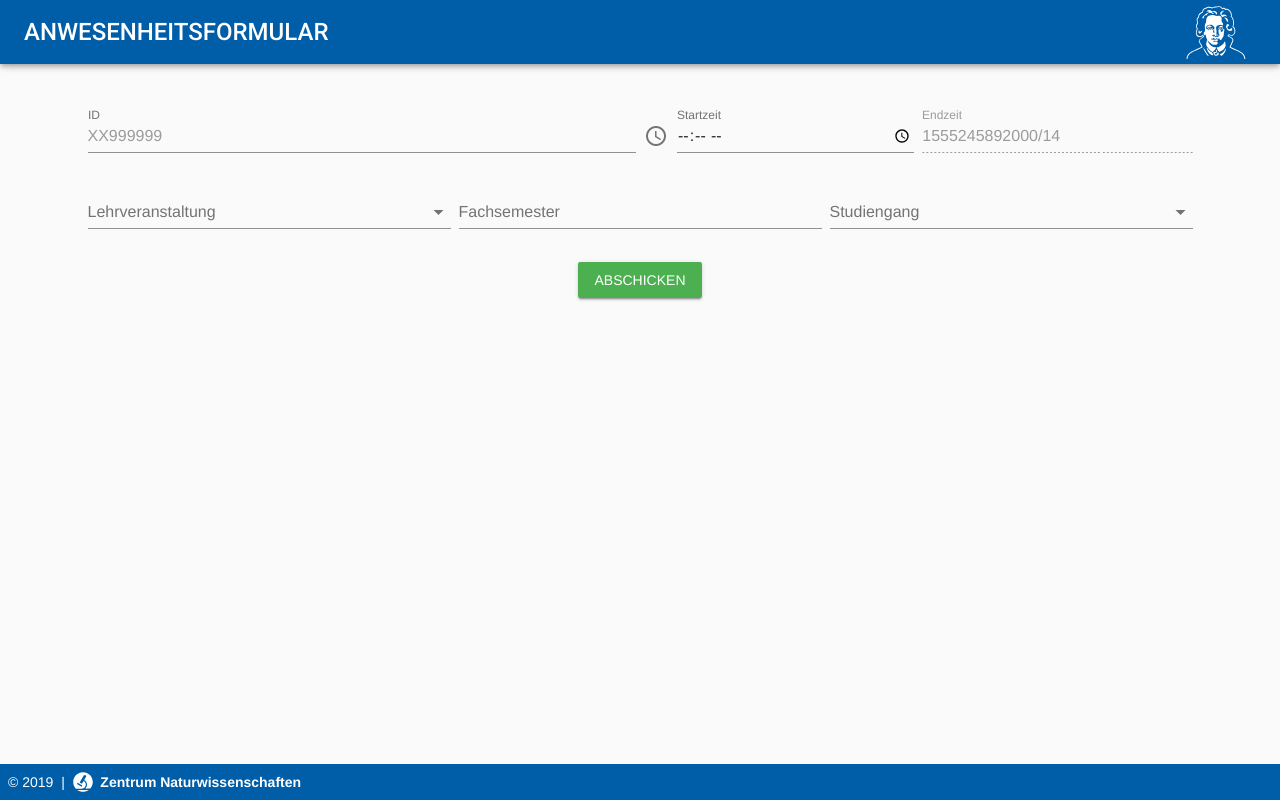
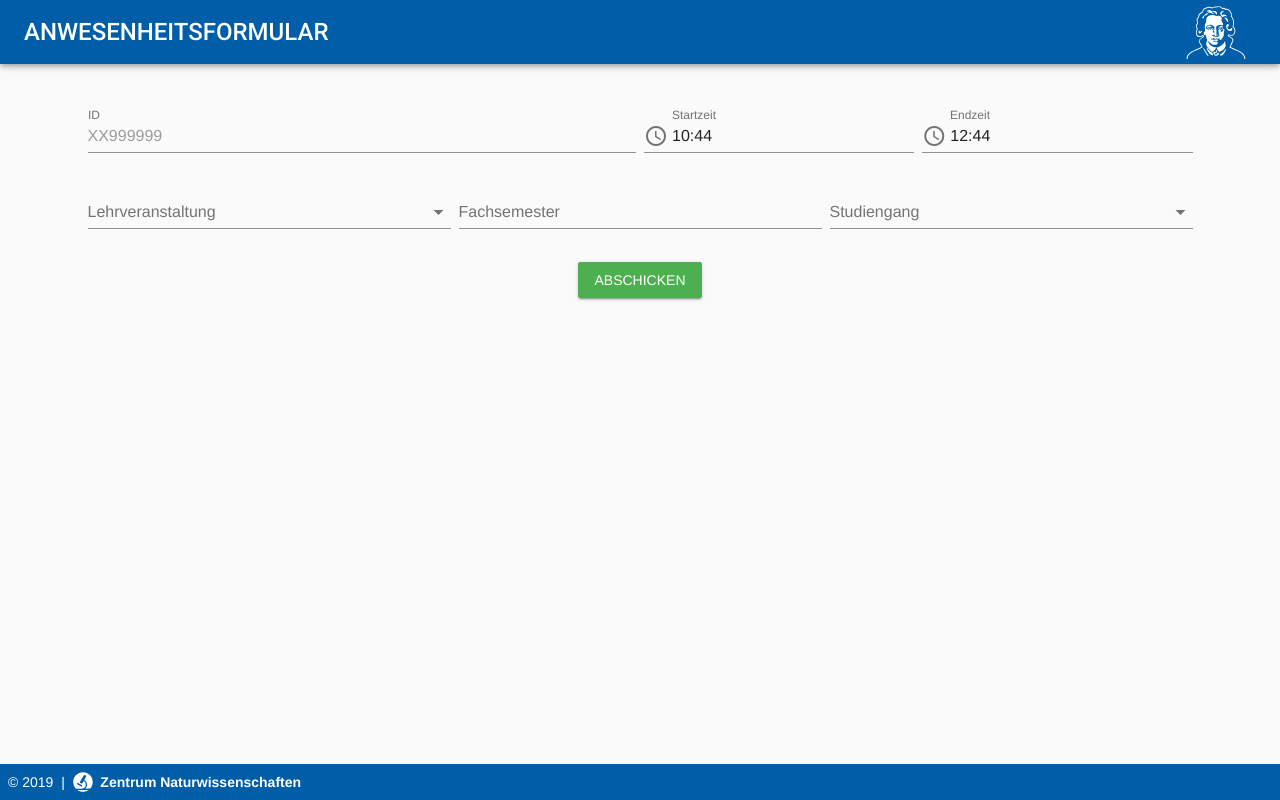
Before and after one commit to zentrumnawi/Mathezentrum, a Vue app: page / in a window 1280 px wide. Built offline with nearby package versions, Linux system fonts and the light colour scheme; what json2csv, v-data-table would draw is missing.

Commit message:
Add TimeInput component

```diff
--- a/package.json
+++ b/package.json
@@ -21,6 +21,7 @@
     "@vue/cli-plugin-eslint": "^3.6.0",
     "@vue/cli-service": "^3.6.0",
     "babel-eslint": "^10.0.1",
+    "date-fns": "^1.30.1",
     "eslint": "^5.16.0",
     "eslint-plugin-vue": "^5.2.2",
     "stylus": "^0.54.5",
--- a/src/components/AttendeeForm.vue
+++ b/src/components/AttendeeForm.vue
@@ -17,23 +17,10 @@
             ></v-text-field>
           </v-flex>
           <v-flex xs3>
-            <v-text-field
-              v-model="form.start"
-              :rules="timeRules"
-              type="time"
-              hint= "HH:MM"
-              label="Startzeit"
-              prepend-icon="access_time"
-              required
-            ></v-text-field>
+            <time-input v-model="form.start" :rules="timeRules" label="Startzeit" required></time-input>
           </v-flex>
           <v-flex xs3>
-            <v-text-field
-              v-model="form.end"
-              disabled
-              :placeholder= "today"
-              label="Endzeit"
-            ></v-text-field>
+            <time-input v-model="form.end" label="Endzeit" disabled></time-input>
           </v-flex>
           <v-flex xs4>
             <v-select
@@ -95,20 +82,14 @@
 </template>
 
 <script>
-
-var today = new Date();
-var hh = String(today.getTime());
-var dd = String(today.getDate()).padStart(2, '0');
-// var mm = String(today.getMonth() + 1).padStart(2, '0'); //January is 0!
-// var yyyy = today.getFullYear();
-
-today = hh + '/' + dd;
+import { subHours } from "date-fns";
+import TimeInput from "@/components/TimeInput";
 
 function initializeForm() {
   return {
     id: "",
-    start: "",
-    end: "",
+    start: new Date(),
+    end: new Date(),
     date: new Date(),
     courses: "",
     semester: "",
@@ -117,8 +98,10 @@ function initializeForm() {
 }
 
 export default {
+  components: { TimeInput },
   data: function() {
     return {
+      interval: null,
       form: initializeForm(),
       courses: [
         'Mathe für Physiker 1',
@@ -143,7 +126,6 @@ export default {
       timeRules: [
         v => !!v || 'Bitte geben Sie Ihre Anwesenheitszeit an',
       ],
-      today: today,
       courseRules: [
         v => !!v || 'Bitte wählen Sie mindestens eine Lehrveranstaltung aus'
       ],
@@ -156,7 +138,27 @@ export default {
       ],
     }
   },
+  created() {
+    // Set the end time to initialize the form.
+    this.setTime();
+
+    // Update the start time to some hours before the current end time.
+    // This substracts a given amount of hours from a date.
+    this.$nextTick(() => {
+      this.form.start = subHours(this.form.end, 2)
+    })
+
+    // Create an interval to update current time every 1000ms
+    this.interval = setInterval(() => (this.setTime()), 1000);
+  },
+  destroyed() {
+    // Cleanup interval when we leave the page.
+    clearInterval(this.interval);
+  },
   methods: {
+    setTime() {
+      this.form.end = new Date();
+    },
     validate () {
       if (this.$refs.form.validate()){
         if (this.valid == true) {
--- /dev/null
+++ b/src/components/TimeInput.vue
@@ -0,0 +1,80 @@
+<template>
+  <v-menu
+    ref="menu"
+    v-model="menu"
+    :close-on-content-click="false"
+    :return-value.sync="time"
+    lazy
+    transition="scale-transition"
+    offset-y
+    full-width
+    :disabled="disabled"
+  >
+    <template v-slot:activator="{ on }">
+      <v-text-field
+        v-model="time"
+        v-on="on"
+        :label="label"
+        readonly
+        prepend-inner-icon="access_time"
+      ></v-text-field>
+    </template>
+    <v-time-picker
+      v-if="menu"
+      no-title
+      v-model="time"
+      format="24hr"
+      @click:minute="$refs.menu.save(time)"
+      :min="min"
+      :max="max"
+    ></v-time-picker>
+  </v-menu>
+</template>
+
+<script>
+import { format } from "date-fns";
+
+export default {
+  name: "TimeInput",
+  data: () => ({
+    menu: false
+  }),
+  props: {
+    disabled: {
+      type: Boolean,
+      default: false
+    },
+    label: {
+      type: String,
+      default: null
+    },
+    rules: {
+      type: Array,
+      default: null
+    },
+    value: {
+      type: Date,
+      required: true
+    }
+  },
+  computed: {
+    time: {
+      get() {
+        return format(this.value, "HH:mm");
+      },
+      set(val) {
+        const [year, month, day] = format(this.value, "YYYY-MM-DD").split("-");
+        const [hours, minutes] = val.split(":");
+        const date = new Date(year, month - 1, day, hours, minutes);
+        this.$emit("input", date);
+      }
+    },
+    min() {
+      return "08:00";
+    },
+    max() {
+      return format(new Date(), "HH:mm");
+    }
+  }
+};
+</script>
```
Also changed, not shown: 1 other file (tests, documents, lock files or other folders).
